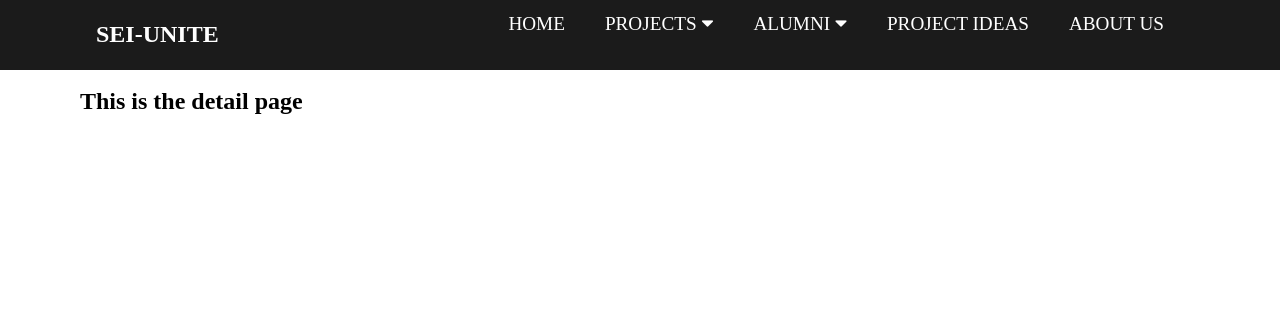
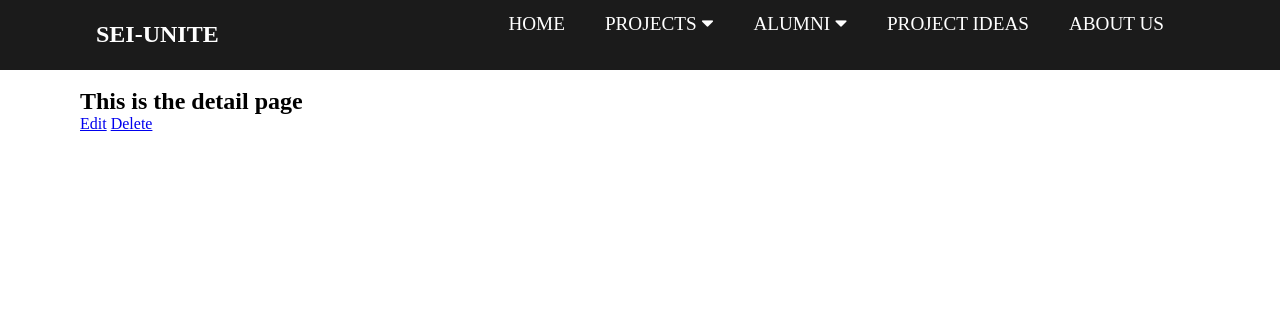
Before and after one commit to Jadessu/sei-unite, a Django app: template main_app/templates/alumnus/detail.html in a window 1280 px wide. Shown: the top 330 px of the page. Run offline with Django 3.2, Linux system fonts and the light colour scheme; the template is opened without the code that fills it, so the values that code supplies are empty; parts of the project's set-up code (start-up, migrations or seed data) failed here and were passed over.

Commit message:
add url to update and delete alumnus

```diff
--- a/main_app/templates/alumnus/detail.html
+++ b/main_app/templates/alumnus/detail.html
@@ -18,6 +18,10 @@
   <h1>This is the detail page</h1>
   <div class="alumnus-details">
     <h1>{{ alumnus.name}}</h1>
+     <div class="cat-actions">
+      <a href="{% url 'alumnus_update' alumnus.id %}" class="btn warn">Edit</a>
+      <a href="{% url 'alumnus_delete' alumnus.id %}" class="btn danger">Delete</a>
+    </div>
 
   </div>
 </section>
```
